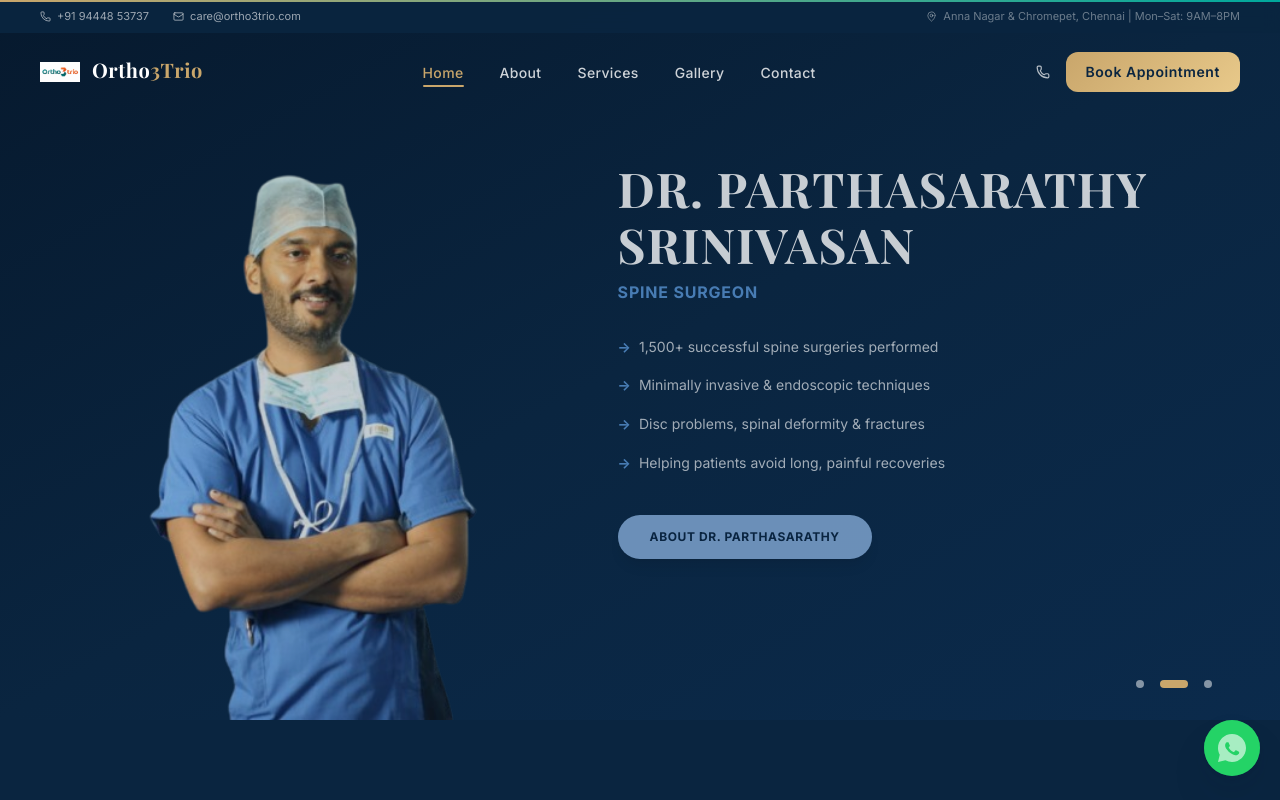
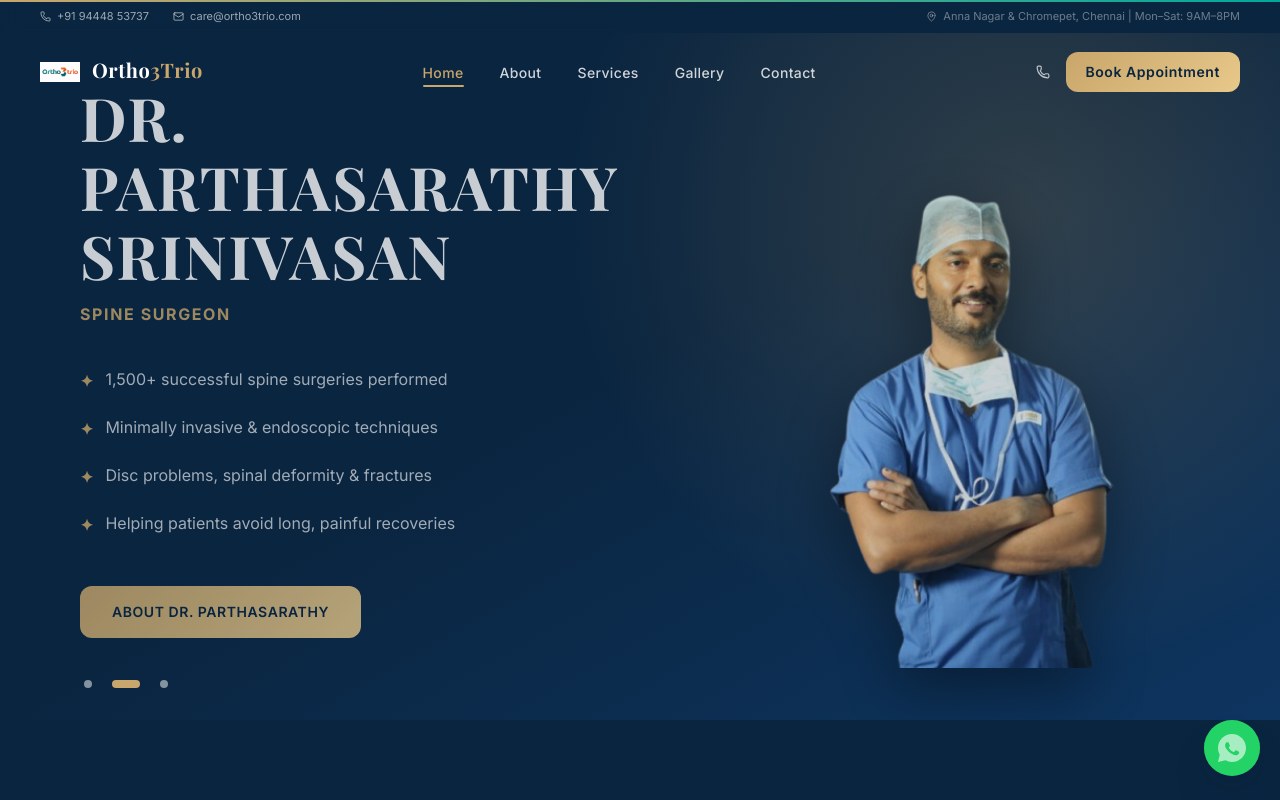
Before and after one commit to yakash4658r/Orthopedic, a React (Vite) app: page / in a window 1280 px wide. Shown: the top 800 px of the page. Built offline with nearby package versions, Linux system fonts and the light colour scheme; a web font is replaced by a local one.

Commit message:
Redesign home page hero banners for a premium modern layout (Text-Left, Image-Right)

```diff
--- a/src/components/HeroSwiper.tsx
+++ b/src/components/HeroSwiper.tsx
@@ -14,7 +14,8 @@ export default function HeroSwiper() {
   return (
     <div className="relative w-full min-h-[100vh] lg:h-[90vh] lg:min-h-[680px] overflow-hidden bg-[#0A2540]">
       {/* Background soft ambient gradient */}
-      <div className="absolute inset-0 bg-gradient-to-br from-[#06182c] via-[#0A2540] to-[#0b2b4d] opacity-90" />
+      <div className="absolute inset-0 bg-gradient-to-br from-[#0A2540] via-[#0A2540] to-[#0e3560] opacity-100" />
+      <div className="absolute inset-0 opacity-20" style={{ backgroundImage: 'radial-gradient(circle at 80% 30%, #C9A66B 0%, transparent 40%)' }} />
 
       <Swiper
         modules={[Autoplay, EffectFade, Pagination]}
@@ -31,32 +32,17 @@ export default function HeroSwiper() {
         {HERO_BANNERS.map((banner) => (
           <SwiperSlide key={banner.id}>
             {({ isActive }) => (
-              <div className="relative w-full h-full min-h-[100vh] lg:h-[90vh] lg:min-h-[680px] flex flex-col lg:flex-row items-center justify-between px-6 lg:px-20 pt-28 pb-10 lg:py-0">
+              <div className="relative w-full h-full min-h-[100vh] lg:h-[90vh] lg:min-h-[680px] flex flex-col-reverse lg:flex-row items-center justify-between px-6 lg:px-20 pt-28 pb-10 lg:py-0">
 
-                {/* DOCTOR IMAGE CONTAINER */}
-                <div className="w-full lg:w-[45%] h-[28vh] lg:h-full flex justify-center items-end relative lg:absolute lg:bottom-0 lg:left-0 z-10 select-none">
-                  {isActive && (
-                    <motion.img
-                      src={banner.bg}
-                      alt={banner.doctorName}
-                      className="h-full lg:h-[98%] w-auto object-contain object-top lg:object-bottom"
-                      initial={{ opacity: 0, x: -40, scale: 0.95 }}
-                      animate={{ opacity: 1, x: 0, scale: 1 }}
-                      transition={{ duration: 0.8, ease: [0.16, 1, 0.3, 1] }}
-                      loading="eager"
-                    />
-                  )}
-                </div>
-
-                {/* TEXT CONTENT CONTAINER */}
-                <div className="w-full lg:w-[52%] lg:ml-auto relative z-20 flex flex-col justify-center text-left py-6 lg:py-0">
+                {/* TEXT CONTENT CONTAINER (Now on the Left) */}
+                <div className="w-full lg:w-[55%] relative z-20 flex flex-col justify-center text-left py-6 lg:py-0 lg:pr-10">
                   {/* Doctor Name */}
                   {isActive && (
                     <motion.h1
-                      className="font-heading text-2xl sm:text-3xl lg:text-4xl xl:text-5xl font-bold text-white tracking-wide leading-tight mb-2 uppercase"
-                      initial={{ opacity: 0, y: 15 }}
+                      className="font-heading text-3xl sm:text-4xl lg:text-5xl xl:text-6xl font-bold text-white tracking-wide leading-tight mb-3 uppercase"
+                      initial={{ opacity: 0, y: 20 }}
                       animate={{ opacity: 1, y: 0 }}
-                      transition={{ delay: 0.2, duration: 0.5 }}
+                      transition={{ delay: 0.2, duration: 0.6, ease: [0.16, 1, 0.3, 1] }}
                     >
                       {banner.doctorName}
                     </motion.h1>
@@ -65,10 +51,10 @@ export default function HeroSwiper() {
                   {/* Credentials */}
                   {isActive && (
                     <motion.div
-                      className="text-[#5b96d6] text-xs sm:text-sm lg:text-base font-bold tracking-wider mb-6 lg:mb-8 uppercase font-body"
-                      initial={{ opacity: 0, y: 15 }}
+                      className="text-[#C9A66B] text-xs sm:text-sm lg:text-base font-bold tracking-widest mb-8 lg:mb-10 uppercase font-body"
+                      initial={{ opacity: 0, y: 20 }}
                       animate={{ opacity: 1, y: 0 }}
-                      transition={{ delay: 0.35, duration: 0.5 }}
+                      transition={{ delay: 0.35, duration: 0.6, ease: [0.16, 1, 0.3, 1] }}
                     >
                       {banner.credentials}
                     </motion.div>
@@ -77,24 +63,24 @@ export default function HeroSwiper() {
                   {/* Bullet Points list */}
                   {isActive && (
                     <motion.ul
-                      className="space-y-3 lg:space-y-4 mb-8 lg:mb-10 text-white/90 text-[11px] sm:text-xs lg:text-sm leading-relaxed max-w-2xl"
+                      className="space-y-4 lg:space-y-5 mb-10 lg:mb-12 text-white/90 text-[13px] sm:text-sm lg:text-base leading-relaxed max-w-xl"
                       initial="hidden"
                       animate="visible"
                       variants={{
-                        visible: { transition: { staggerChildren: 0.1, delayChildren: 0.5 } }
+                        visible: { transition: { staggerChildren: 0.12, delayChildren: 0.5 } }
                       }}
                     >
                       {banner.bullets.map((bullet, bi) => (
                         <motion.li
                           key={bi}
-                          className="flex items-start gap-2 text-white/80"
+                          className="flex items-start gap-3 text-white/80"
                           variants={{
-                            hidden: { opacity: 0, x: 15 },
+                            hidden: { opacity: 0, x: 20 },
                             visible: { opacity: 1, x: 0 }
                           }}
-                          transition={{ duration: 0.4 }}
+                          transition={{ duration: 0.5 }}
                         >
-                          <span className="text-[#5b96d6] shrink-0 font-bold select-none">→</span>
+                          <span className="text-[#C9A66B] shrink-0 font-bold select-none mt-0.5">✦</span>
                           <span className="font-normal text-left">{bullet}</span>
                         </motion.li>
                       ))}
@@ -104,25 +90,49 @@ export default function HeroSwiper() {
                   {/* CTA Button */}
                   {isActive && (
                     <motion.div
-                      initial={{ opacity: 0, y: 15 }}
+                      initial={{ opacity: 0, y: 20 }}
                       animate={{ opacity: 1, y: 0 }}
-                      transition={{ delay: 1.1, duration: 0.5 }}
+                      transition={{ delay: 1.1, duration: 0.6 }}
                     >
                       {banner.cta.href.startsWith('#') ? (
                         <a
                           href={banner.cta.href}
-                          className="inline-block bg-[#89afdb] hover:bg-[#a5c3e6] text-[#0A2540] font-body font-bold text-xs uppercase tracking-wider px-6 lg:px-8 py-3.5 rounded-full transition-all duration-300 shadow-lg hover:shadow-xl hover:translate-y-[-1px]"
+                          className="btn-gold inline-flex items-center justify-center px-8 py-4 rounded-xl text-sm font-semibold transition-all duration-300"
                         >
                           {banner.cta.label}
                         </a>
                       ) : (
                         <button
                           onClick={() => navigate(banner.cta.href)}
-                          className="inline-block bg-[#89afdb] hover:bg-[#a5c3e6] text-[#0A2540] font-body font-bold text-xs uppercase tracking-wider px-6 lg:px-8 py-3.5 rounded-full transition-all duration-300 shadow-lg hover:shadow-xl hover:translate-y-[-1px]"
+                          className="btn-gold inline-flex items-center justify-center px-8 py-4 rounded-xl text-sm font-semibold transition-all duration-300"
                         >
                           {banner.cta.label}
                         </button>
                       )}
+                    </motion.div>
+                  )}
+                </div>
+
+                {/* DOCTOR IMAGE CONTAINER (Now on the Right) */}
+                <div className="w-full lg:w-[45%] h-[35vh] lg:h-[80%] flex justify-center items-center lg:items-end relative z-10 select-none mb-6 lg:mb-0 lg:mt-10">
+                  {isActive && (
+                    <motion.div
+                      className="relative w-full h-full flex justify-center lg:justify-end"
+                      initial={{ opacity: 0, x: 40, scale: 0.95 }}
+                      animate={{ opacity: 1, x: 0, scale: 1 }}
+                      transition={{ duration: 0.9, ease: [0.16, 1, 0.3, 1] }}
+                    >
+                      <div className="relative w-full max-w-[500px] h-full flex items-end">
+                        {/* Decorative background element behind image */}
+                        <div className="absolute inset-0 bg-gradient-to-t from-[#0A2540] to-transparent z-10 lg:hidden" />
+                        <img
+                          src={banner.bg}
+                          alt={banner.doctorName}
+                          className="h-full w-full object-contain object-bottom drop-shadow-2xl z-0"
+                          style={{ filter: 'drop-shadow(0 20px 30px rgba(0,0,0,0.5))' }}
+                          loading="eager"
+                        />
+                      </div>
                     </motion.div>
                   )}
                 </div>
@@ -133,9 +143,9 @@ export default function HeroSwiper() {
         ))}
       </Swiper>
 
-      {/* Swiper Pagination at bottom right */}
-      <div className="absolute bottom-8 right-6 lg:right-16 z-30 flex justify-end">
-        <div className="custom-swiper-pagination flex gap-2" />
+      {/* Swiper Pagination */}
+      <div className="absolute bottom-8 left-6 lg:left-20 z-30 flex justify-start">
+        <div className="custom-swiper-pagination flex gap-3" />
       </div>
     </div>
   );
```
